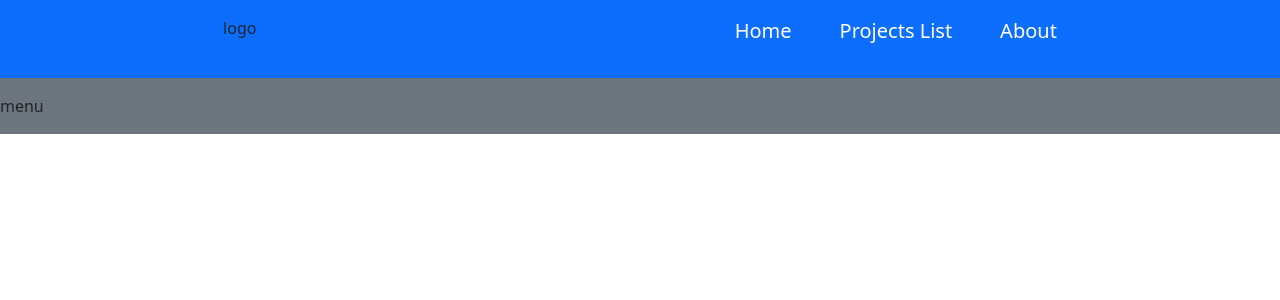
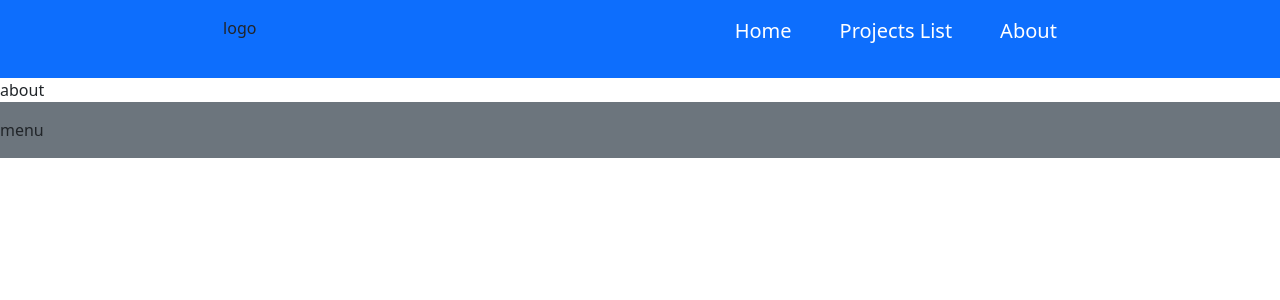
Before and after one commit to DavideCiammetti/vite-boolfolio, a Vue app: page /about in a window 1280 px wide. Shown: the top 300 px of the page. Built offline with nearby package versions, Linux system fonts and the light colour scheme.

Commit message:
fix: aggiunta dati tecnology e type in description

```diff
--- a/src/pages/AppAbout.vue
+++ b/src/pages/AppAbout.vue
@@ -5,6 +5,9 @@
 </script>
 
 <template>
+    <main>
+      about
+    </main>
 </template>
 
 <style>
--- a/src/pages/AppHome.vue
+++ b/src/pages/AppHome.vue
@@ -5,7 +5,9 @@
 </script>
 
 <template>
-    home page
+    <main>
+      home page
+    </main>
 </template>
 
 <style>
--- a/src/pages/AppProjectDetail.vue
+++ b/src/pages/AppProjectDetail.vue
@@ -27,12 +27,16 @@
 </script>
 
 <template>
-    <div class="d-flex flex-wrap flex-direction-column justify-content-center gap-4 ">
+   <main>
+        <div class="d-flex flex-wrap flex-direction-column justify-content-center gap-4 ">
               <div class="card" style="width: 18rem;">
                 <img :src="this.store.imgUrl + this.store.singleProject.img" class="card-img-top" :alt="this.store.singleProject.slug + '.img'">
                 <div class="card-body">
-                    <h5 class="card-title">{{ this.store.singleProject.title }}</h5>
-                    <p class="card-text">{{ this.store.singleProject.description }}</p>
+                    <h5 class="card-title">title: {{ this.store.singleProject.title }}</h5>
+                    <p class="card-text">description: {{ this.store.singleProject.description }}</p>
+                    <p class="card-text"  v-for="technology in this.store.singleProject.technologies">type of technology: {{ technology.title}}</p>
+                    <p class="card-text">{{ this.store.singleProject.type.name }}</p>
+                    <!-- button per tornare in lista  -->
                     <button>
                       <router-link :to="{ name: 'project'}" class="nav-link">
                         view details
@@ -41,7 +45,8 @@
                     </button>
                 </div>
             </div>
-          </div>
+        </div>
+   </main>
 </template>
 
 <style>
--- a/src/pages/AppProjectsList.vue
+++ b/src/pages/AppProjectsList.vue
@@ -43,7 +43,7 @@
         },
         created(){
             this.getProjects();
-        }
+        },
     }
 </script>
 
@@ -60,10 +60,14 @@
           <!-- cards -->
           <div class="d-flex flex-wrap flex-direction-column justify-content-center gap-4 " v-show="!this.loader">
               <div class="card" v-for=" projects in this.store.projectsData.result?.data" style="width: 18rem;">
+                <!-- immagine -->
                 <img :src="this.store.imgUrl + projects.img" class="card-img-top" :alt="projects.slug + '.img'">
                 <div class="card-body">
+                  <!-- titolo -->
                     <h5 class="card-title">{{ projects.title }}</h5>
-                    <p class="card-text">{{ projects.description }}</p>
+                    <!-- descrizione -->
+                    <p class="card-text">{{ projects.description.substring(0, 100) }}</p>
+                    <!-- tipo di tecnologia usata -->
                     <p v-for="technology in projects.technologies" >technologies: {{ technology.title}}</p>
                     <button>
                       <router-link :to="{ name: 'projectDetail', params: { slug: projects.slug }  }" class="nav-link">
--- a/src/scss/style.scss
+++ b/src/scss/style.scss
@@ -4,12 +4,15 @@
 [v-cloak] {
     display: none;
   }
+body{
+    height: 100vh;
+}
 a{
     text-decoration: none;
 }
 ul{
     list-style: none;
 }
-main{
-    height: 100vw;
+#app{
+    height: 100%;
 }
```
